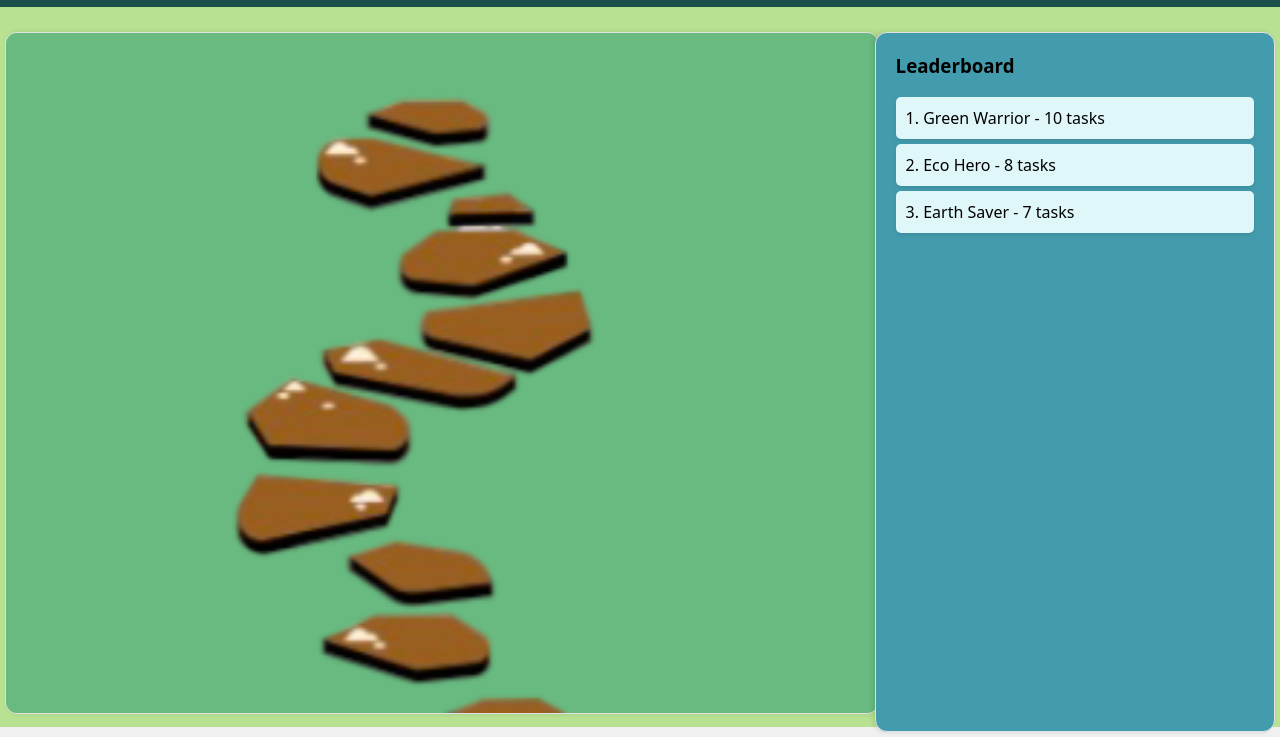
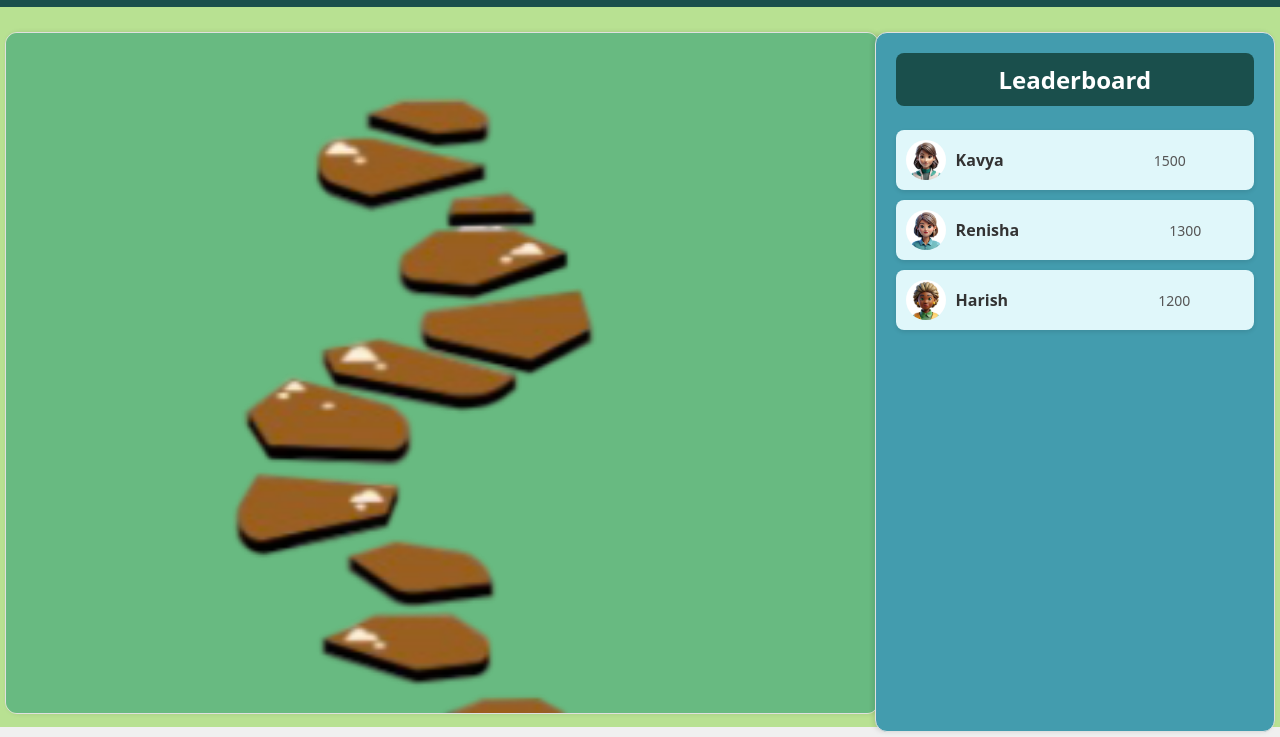
Before and after one commit to AntonyJoshua123/Earthify-a-Web-Application, a plain HTML site: page main.html in a window 1280 px wide. Shown: the part 63-800 px from the top of the page. Drawn offline with Linux system fonts and the light colour scheme.

Commit message:
added leader board features

```diff
--- a/main.css
+++ b/main.css
@@ -74,7 +74,7 @@ body {
   object-fit: cover;
   display: block;
 }
-  .leaderboard {
+/*.leaderboard {
   position: fixed;
   margin: 5px;
   top: 90px;
@@ -105,4 +105,76 @@ body {
   background-color: #e0f7fa;
   border-radius: 5px;
   box-shadow: 0 2px 4px rgba(0, 0, 0, 0.1);
+}*/
+/* Leaderboard styling */
+.leaderboard {
+  position: fixed;
+  margin: 5px;
+  top: 90px;
+  right: 0;
+  bottom: 0;
+  width: 28%;
+  padding: 20px;
+  background-color: #439cae;
+  box-shadow: -2px 0 5px rgba(0, 0, 0, 0.1);
+  overflow-y: auto;
+  border-radius: 12px;
+  border: 1px solid #e0e0e0;
 }
+
+.leaderboard h3 {
+  text-align: center;
+  color: #fff;
+  font-size: 24px;
+  margin-top: 0;
+  padding-bottom: 20px;
+  font-weight: bold;
+  background-color: #1a4f4c;
+  border-radius: 8px;
+  padding: 10px;
+}
+
+.leaderboard ul {
+  list-style: none;
+  padding: 0;
+}
+
+/* Leaderboard list item styling */
+.leaderboard ul li {
+  margin: 10px 0;
+  padding: 10px;
+  background-color: #e0f7fa;
+  border-radius: 8px;
+  display: flex;
+  align-items: center;
+  justify-content: flex-start;
+  box-shadow: 0 2px 4px rgba(0, 0, 0, 0.1);
+  transition: transform 0.2s ease-in-out;
+}
+
+/* Hover effect on leaderboard list item */
+.leaderboard ul li:hover {
+  transform: scale(1.05);
+}
+
+/* Avatar inside leaderboard list items */
+.leaderboard .avatar {
+  width: 40px;
+  height: 40px;
+  border-radius: 50%;
+  margin-right: 10px;
+  object-fit: cover;
+}
+
+/* Styling for name and score in leaderboard */
+.leaderboard .name {
+  font-size: 16px;
+  font-weight: bold;
+  color: #333;
+  margin-right: 150px;
+}
+
+.leaderboard .score {
+  font-size: 14px;
+  color: #555;
+}
--- a/main.html
+++ b/main.html
@@ -32,13 +32,26 @@
 
     </div>
     <div class="leaderboard">
-      <h3>Leaderboard</h3>
-      <ul>
-        <li>1. Green Warrior - 10 tasks</li>
-        <li>2. Eco Hero - 8 tasks</li>
-        <li>3. Earth Saver - 7 tasks</li>
-      </ul>
+        <h3>Leaderboard</h3>
+        <ul>
+            <li>
+                <img src="avatar1.jpg" alt="Avatar 1" class="avatar">
+                <span class="name">Kavya</span>
+                <span class="score">1500</span>
+            </li>
+            <li>
+                <img src="avatar2.jpg" alt="Avatar 2" class="avatar">
+                <span class="name">Renisha</span>
+                <span class="score">1300</span>
+            </li>
+            <li>
+                <img src="avatar3.jpg" alt="Avatar 3" class="avatar">
+                <span class="name">Harish</span>
+                <span class="score">1200</span>
+            </li>
+        </ul>
     </div>
+
   </div>
 </body>
 </html>
```
Also changed, not shown: register.css (+13 -1 lines), avatar1.jpg (added), avatar2.jpg (added), avatar3.jpg (added), login1.jpg (added). Lines whose indentation alone changed are shown as unchanged.
